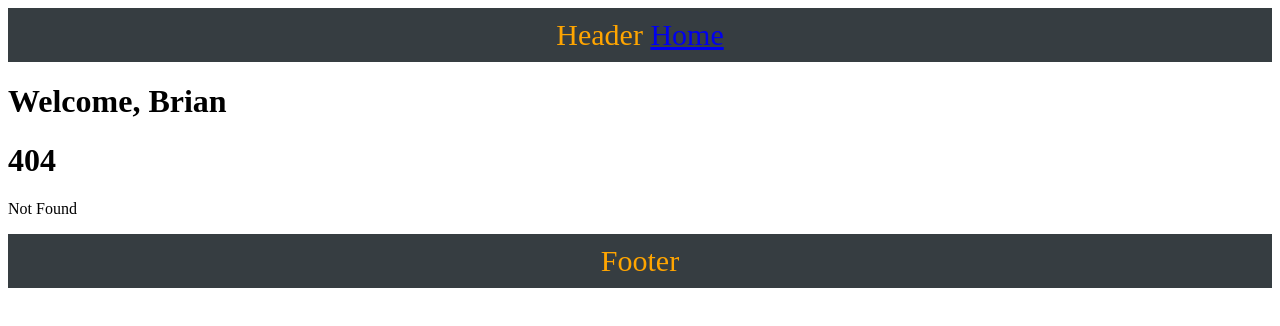
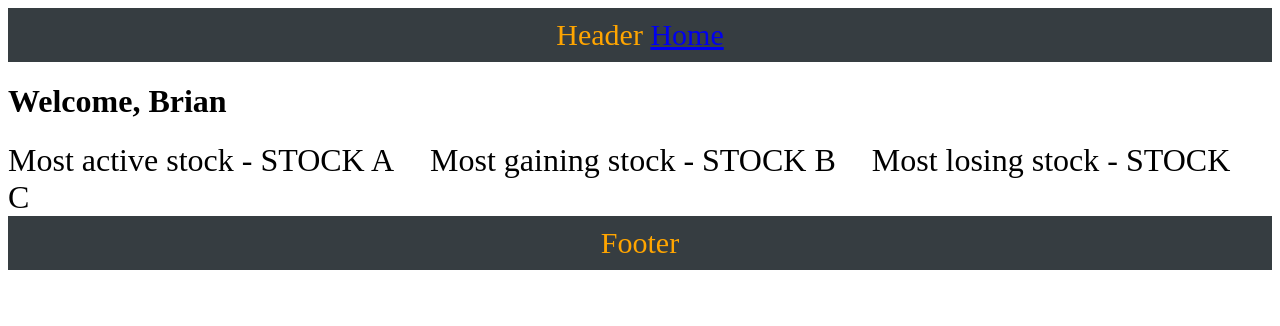
Before and after one commit to liar88828/svelte-kit-tutor, a SvelteKit app: page /stock in a window 1280 px wide. Before the commit this address had no page. Shown: the top 326 px of the page. Built offline with nearby package versions, Linux system fonts and the light colour scheme; data requests are answered from the project's data file.

Commit message:
34 Promise Unwrapping

```diff
--- /dev/null
+++ b/src/routes/stock/+page.js
@@ -0,0 +1,17 @@
+export const load = async ( { fetch } ) =>
+{
+  const mostActive = await fetch( "http://localhost:3000/most-active-stock" )
+  const topGaining = await fetch( "http://localhost:3000/top-gaining-stock" )
+  const topLosing = await fetch( "http://localhost:3000/top-losing-stock" )
+  // const mostActiveStock = mostActive.json()
+  // const topGainingStock = topGaining.json()
+  // const topLosingStock = topLosing.json()
+  return {
+    // mostActive: mostActiveStock,
+    // topGaining: topGainingStock,
+    // topLosing: topLosingStock
+    mostActive: mostActive.json(),
+    topGaining: topGaining.json(),
+    topLosing: topLosing.json()
+  }
+}
--- /dev/null
+++ b/src/routes/stock/+page.svelte
@@ -0,0 +1,15 @@
+ <script>
+  export let data
+ </script>
+
+ <span>Most active stock - {data.mostActive.symbol}</span>
+ <span>Most gaining stock - {data.topGaining.symbol}</span>
+ <span>Most losing stock - {data.topLosing.symbol}</span>
+
+
+ <style>
+  span{
+    margin-right: 2rem;
+    font-size: 2rem;
+  }
+ </style>
```
